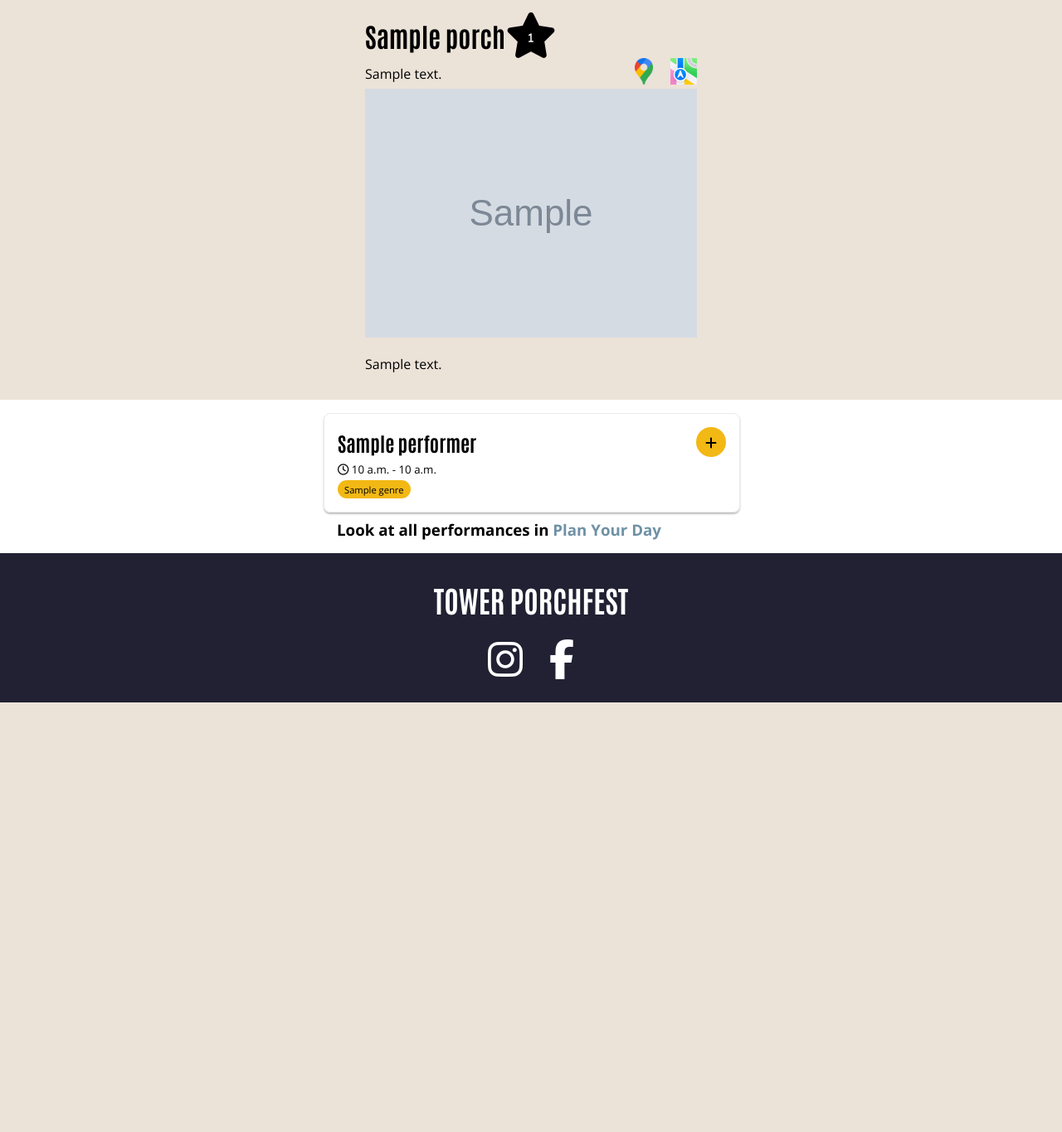
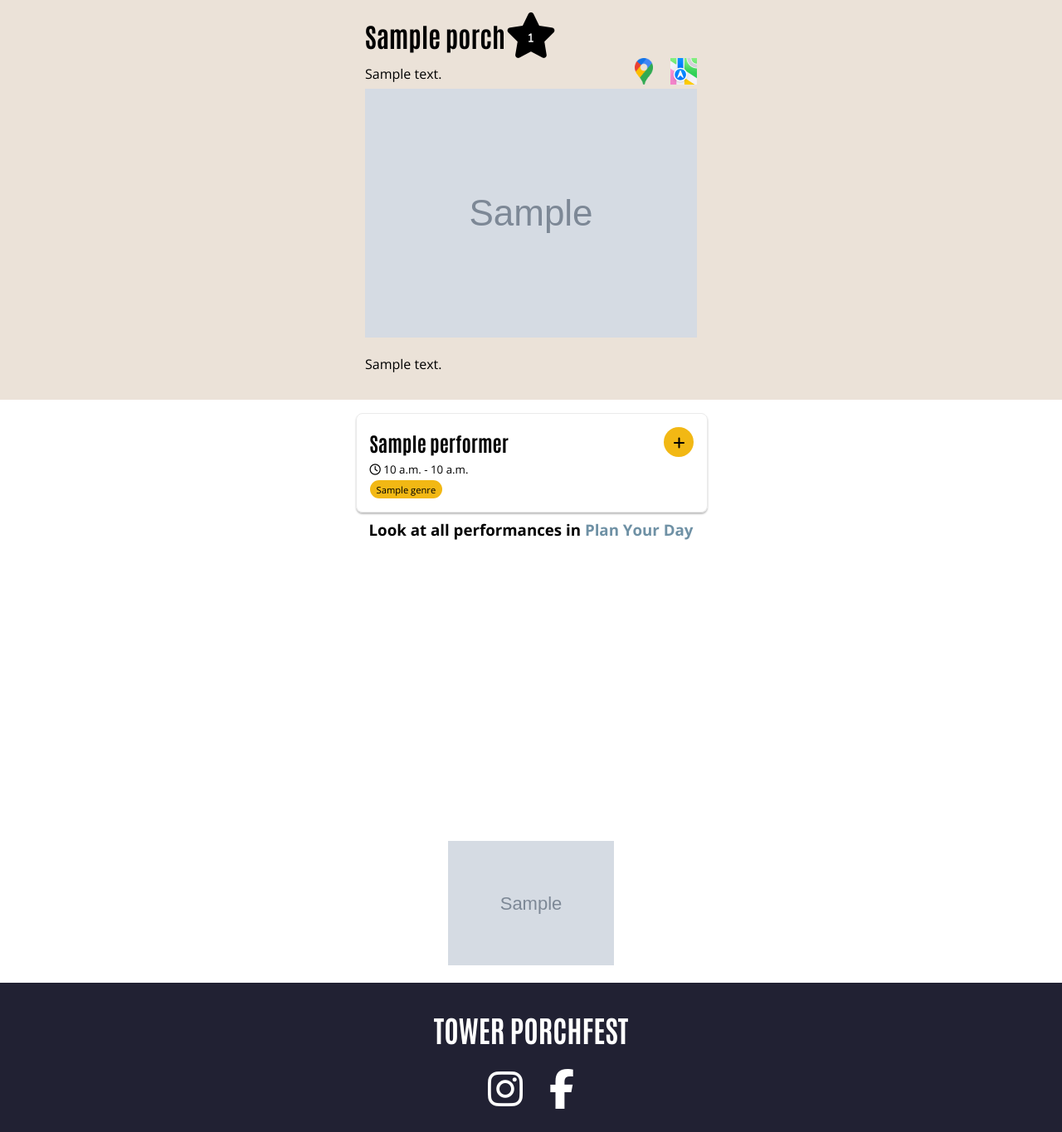
Before and after one commit to PorchFest/porch-fest-django, a Django app: a page that uses website/templates/website/porch-page/porch-component.html in a window 1280 px wide. Shown: the part 64-1429 px from the top of the page at 83% size. Before the commit the page ends 911 px from the top, so only its background shows below. Run offline with Django 5.2, Linux system fonts and the light colour scheme; tables that the repository leaves empty hold one stand-in row (values such as "Sample post"); grey boxes marked "Sample" are stand-in pictures; style sheets or scripts are compiled from the project's sources; some libraries are stand-ins or nearby versions.

Commit message:
feat(porch): show sponsor image on porch page

```diff
--- a/sass/pages/_porch.scss
+++ b/sass/pages/_porch.scss
@@ -143,7 +143,8 @@
 
     .lineup {
         display: flex;
-        justify-content: center;
+        flex-direction: column;
+        align-items: center;
         padding: 1rem 0;
         margin: 0 1rem;
 
@@ -151,6 +152,11 @@
         h5 {
             font-family: $font__headers;
         }
+
+        .sponsor img{
+            margin-top: 1rem;
+            max-width: 200px;
+        }
     }
 
 }
--- a/website/templates/website/porch-page/porch-component.html
+++ b/website/templates/website/porch-page/porch-component.html
@@ -35,5 +35,10 @@
             {% endfor %}
             <h3>Look at all performances in <a href="{% url 'plan_your_day' %}">Plan Your Day</a></h3>
         </div>
+        {% if porch.sponsor %}
+            <div class="sponsor">
+                <img src="/media/{{ porch.sponsor.logo }}" alt="Sponsor Logo">
+            </div>
+        {% endif %}
     </div>
 </div>
```
